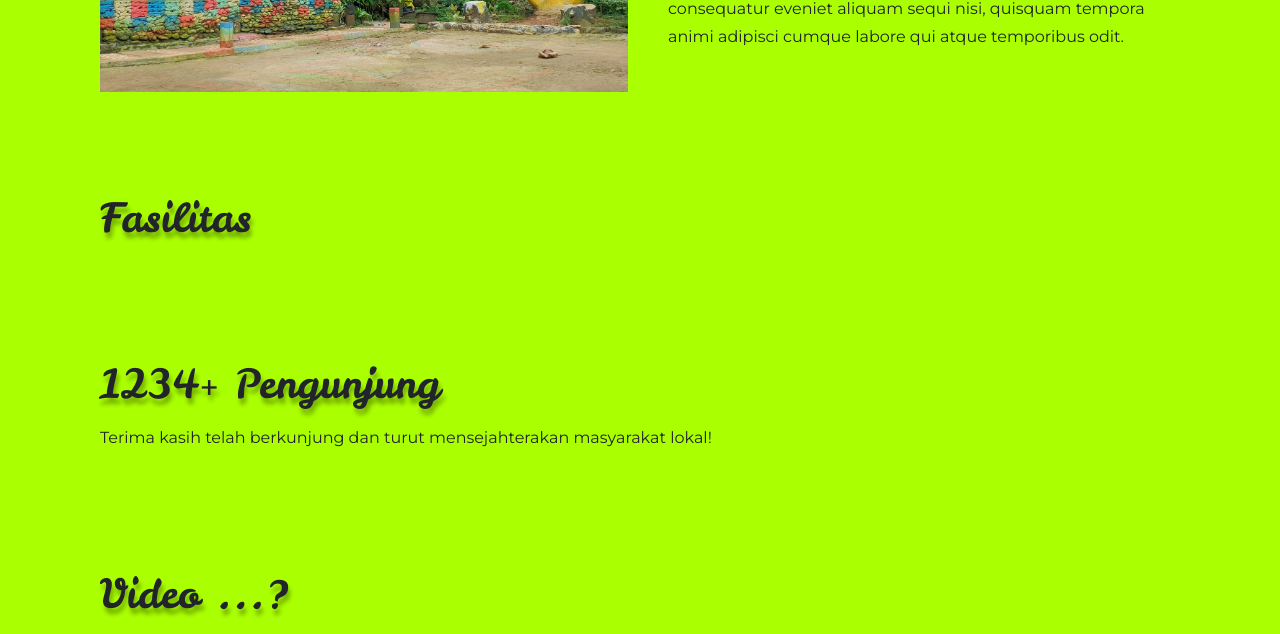
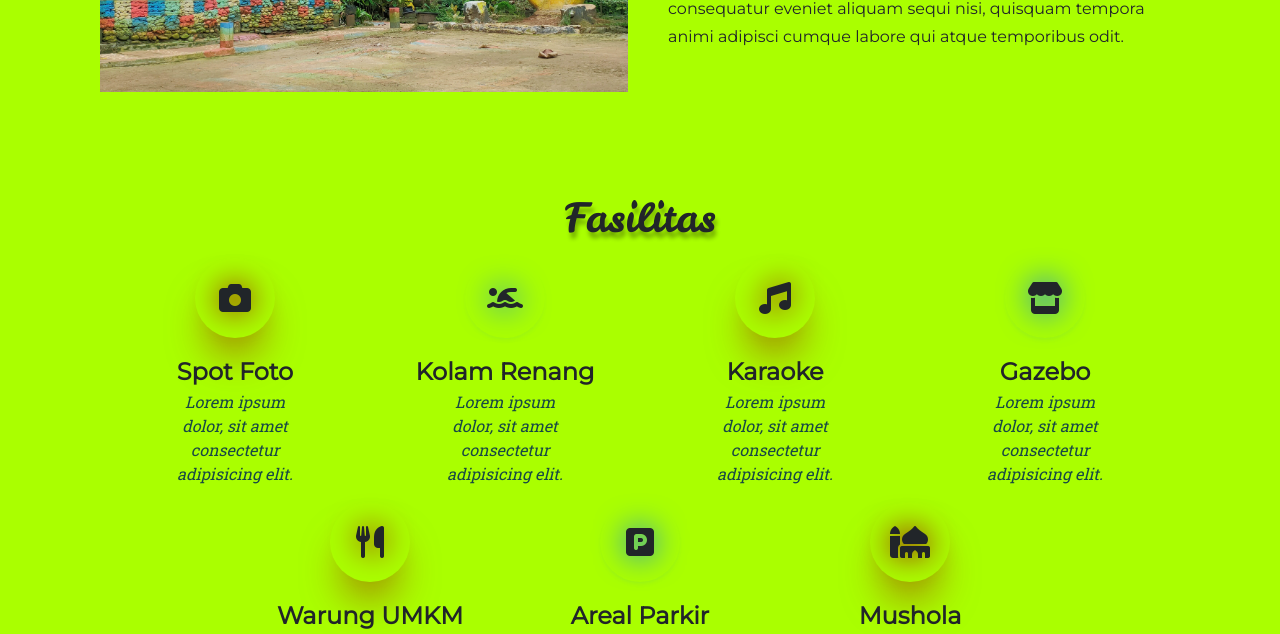
Before and after one commit to mdchrysan/csr-sigantang, a CodeIgniter 4 app: template app/Views/home/index.php in a window 1280 px wide. Shown: the part 1065-1699 px from the top of the page. Run offline with PHP 8.4 and a stand-in for CodeIgniter, Linux system fonts and the light colour scheme; the template is opened without the code that fills it, so the values that code supplies are empty; some libraries are stand-ins or nearby versions; grey boxes are pictures that could not be loaded.

Commit message:
Give style to Facility section

```diff
--- a/app/Views/home/index.php
+++ b/app/Views/home/index.php
@@ -20,7 +20,90 @@
     </div>
 </section>
 <section class="content" id="fasilitas">
-    <h1 class="content-heading">Fasilitas</h1>
+    <div class="container">
+        <div class="text-center">
+            <h1 class="content-heading">Fasilitas</h1>
+        </div>
+        <div class="row justify-content-center">
+            <div class="col-lg-3 col-sm-6">
+                <div class="f-item">
+                    <div class="f-logo f-odd">
+                        <i class="fa-solid fa-camera"></i>
+                    </div>
+                    <div class="f-caption">
+                        <div class="f-caption-heading">Spot Foto</div>
+                        <div class="f-caption-subheading">Lorem ipsum dolor, sit amet consectetur adipisicing elit.</div>
+                    </div>
+                </div>
+            </div>
+            <div class="col-lg-3 col-sm-6">
+                <div class="f-item">
+                    <div class="f-logo f-even">
+                        <i class="fas fa-swimmer"></i>
+                    </div>
+                    <div class="f-caption">
+                        <div class="f-caption-heading">Kolam Renang</div>
+                        <div class="f-caption-subheading">Lorem ipsum dolor, sit amet consectetur adipisicing elit.</div>
+                    </div>
+                </div>
+            </div>
+            <div class="col-lg-3 col-sm-6">
+                <div class="f-item">
+                    <div class="f-logo f-odd">
+                        <i class="fas fa-music"></i>
+                    </div>
+                    <div class="f-caption">
+                        <div class="f-caption-heading">Karaoke</div>
+                        <div class="f-caption-subheading">Lorem ipsum dolor, sit amet consectetur adipisicing elit.</div>
+                    </div>
+                </div>
+            </div>
+            <div class="col-lg-3 col-sm-6">
+                <div class="f-item">
+                    <div class="f-logo f-even">
+                        <i class="fas fa-store"></i>
+                    </div>
+                    <div class="f-caption">
+                        <div class="f-caption-heading">Gazebo</div>
+                        <div class="f-caption-subheading">Lorem ipsum dolor, sit amet consectetur adipisicing elit.</div>
+                    </div>
+                </div>
+            </div>
+            <div class="col-lg-3 col-sm-6">
+                <div class="f-item">
+                    <div class="f-logo f-odd">
+                        <i class="fas fa-utensils"></i>
+                    </div>
+                    <div class="f-caption">
+                        <div class="f-caption-heading">Warung UMKM</div>
+                        <div class="f-caption-subheading">Lorem ipsum dolor, sit amet consectetur adipisicing elit.</div>
+                    </div>
+                </div>
+            </div>
+            <div class="col-lg-3 col-sm-6">
+                <div class="f-item">
+                    <div class="f-logo f-even">
+                        <i class="fas fa-parking"></i>
+                    </div>
+                    <div class="f-caption">
+                        <div class="f-caption-heading">Areal Parkir</div>
+                        <div class="f-caption-subheading">Lorem ipsum dolor, sit amet consectetur adipisicing elit.</div>
+                    </div>
+                </div>
+            </div>
+            <div class="col-lg-3 col-sm-6">
+                <div class="f-item">
+                    <div class="f-logo f-odd">
+                        <i class="fas fa-mosque"></i>
+                    </div>
+                    <div class="f-caption">
+                        <div class="f-caption-heading">Mushola</div>
+                        <div class="f-caption-subheading">Lorem ipsum dolor, sit amet consectetur adipisicing elit.</div>
+                    </div>
+                </div>
+            </div>
+        </div>
+    </div>
 </section>
 <section class="content" id="jumlahPengunjung">
     <h1 class="content-heading">1234+ Pengunjung</h1>
--- /dev/null
+++ b/public/css/sections/facility.css
@@ -0,0 +1,71 @@
+.f-item {
+    max-width: 26rem;
+    margin-left: auto;
+    margin-right: auto;
+}
+
+.f-logo {
+    text-align: center;
+    width: 80px;
+    height: 80px;
+    margin: auto;
+    display: flex;
+    align-items: center;
+    justify-content: center;
+    border-radius: 50%;
+    background-color: var(--sub-green);
+}
+
+.f-odd {
+    animation-name: red-spark;
+    animation-duration: 2s;
+    animation-iteration-count: infinite;
+}
+
+@keyframes red-spark {
+    0% { box-shadow: 0 20px 20px -17px rgba(153, 8, 2, 0.53); }
+    50% { box-shadow: 0 30px 45px -15px rgba(153, 8, 2, 0.65); }
+}
+
+.f-even {
+    animation-name: blue-spark;
+    animation-duration: 2s;
+    animation-delay: 1s;
+    animation-iteration-count: infinite;
+}
+
+@keyframes blue-spark {
+    0% { box-shadow: 0 20px 20px -17px rgba(0, 111, 255, 0.53); }
+    50% { box-shadow: 0 30px 45px -15px rgba(0, 111, 255, 0.65); }
+}
+
+.f-logo > i {
+    font-size: 2rem;
+}
+
+.f-odd > i {
+    text-shadow: 0 0 30px #990802;
+}
+
+.f-even > i {
+    text-shadow: 0 0 30px #006fff;
+}
+
+.f-caption {
+    padding: 1rem;
+    text-align: center;
+}
+
+.f-caption-heading {
+    font-size: 1.5rem;
+    font-family: var(--main-font-family);
+    font-weight: var(--headings-font-weight);
+    margin-bottom: 0;
+}
+
+.f-caption-subheading {
+    margin: 0 3rem;
+    font-style: italic;
+    font-family: var(--subheadings-font-family);
+    color: var(--main-green);
+}
--- a/public/css/styles.css
+++ b/public/css/styles.css
@@ -4,6 +4,7 @@
 @import "./components/navbar.css";
 @import "./sections/masthead.css";
 @import "./sections/about.css";
+@import "./sections/facility.css";
 @import "./sections/footer.css";
 @import "./variables/colors.css";
 @import "./variables/typography.css";
--- a/public/css/variables/colors.css
+++ b/public/css/variables/colors.css
@@ -1,9 +1,15 @@
 :root {
     --main-green: #184845;
     --sub-green: rgb(170, 255, 0);
+    --main-yellow: rgb(255, 255, 0);
     --trans-black: rgba(0, 0, 0, 0.3);
+    --trans-blue: rgba(0, 111, 255, 0.6);
+    --trans-red: rgba(153, 8, 2, 0.6);
+
     --main-landing-navbar: #fafafa;
+
     --black-text-shadow: 2px 6px 4px var(--trans-black);
     --green-text-shadow: 2px 6px 4px var(--sub-green);
     --black-rounded-shadow: 0 0 6px var(--trans-black);
+
 }
```
